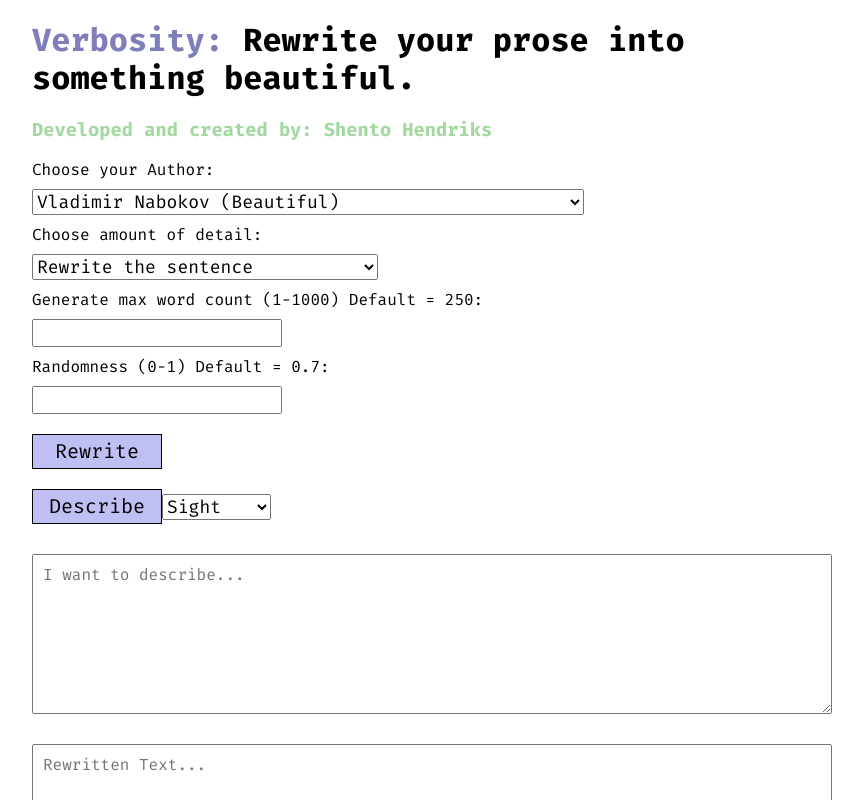
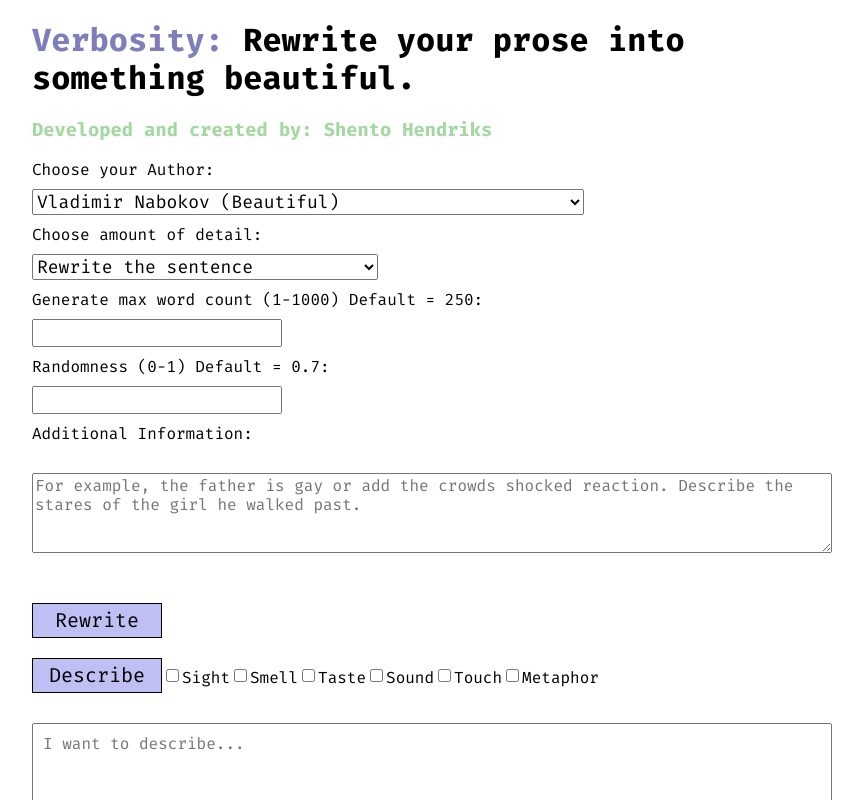
Before and after one commit to ShentoHendriks/webapp, a Next.js app: page / in a window 1280 px wide. Shown: the top 800 px of the page, without its empty margins (208-1071 px from the left). Built offline with nearby package versions, Linux system fonts and the light colour scheme.

Commit message:
Added multiple Description + Additional information

```diff
--- a/pages/index.js
+++ b/pages/index.js
@@ -12,7 +12,15 @@ export default function Home() {
   const detail = useRef(null);
   const maxwords = useRef(null);
   const randomness = useRef(null);
-  const senses = useRef(null);
+  const additionalInformation = useRef(null);
+
+  //Senses
+  const sight = useRef(null);
+  const smell = useRef(null);
+  const taste = useRef(null);
+  const sound = useRef(null);
+  const touch = useRef(null);
+  const metaphor = useRef(null);
 
   var input_prompt = "";
 
@@ -74,6 +82,8 @@ export default function Home() {
   async function onSubmitDescribe(event) {
     event.preventDefault();
     input_prompt = "";
+
+    console.log(get_senses_description());
     // Max words
     function isNumeric(value) {
       return /^-?\d+$/.test(value);
@@ -90,17 +100,72 @@ export default function Home() {
     }
 
     // Prompt here for describe
-    input_prompt = `Describe as if ${author.current.value} wrote it. Without saying ${author.current.value}. Using ${senses.current.value}:\n${ref.current.value}`
+    input_prompt;
+
+    function get_senses_description() {
+      var senses_description = "";
+      if (sight.current.checked) {
+        if (senses_description == "") {
+          senses_description = "Using sight."
+        } else {
+          senses_description += " Using sight."
+        }
+      }
+      if (smell.current.checked) {
+        if (senses_description == "") {
+          senses_description += "Using smell."
+        } else {
+          senses_description += " Using smell."
+        }
+      }
+
+      if (taste.current.checked) {
+        if (senses_description == "") {
+          senses_description = "Using taste."
+        } else {
+          senses_description += " Using taste."
+        }
+      }
+
+      if (sound.current.checked) {
+        if (senses_description == "") {
+          senses_description = "Using sound."
+        } else {
+          senses_description += " Using sound."
+        }
+      }
+
+      if (touch.current.checked) {
+        if (senses_description == "") {
+          senses_description = "Using touch."
+        } else {
+          senses_description += " Using touch."
+        }
+      }
+
+      if (metaphor.current.checked) {
+        if (senses_description == "") {
+          senses_description = "Using a metaphor."
+        } else {
+          senses_description += " Using a metaphor."
+        }
+      }
+      if (senses_description.charAt(senses_description.length - 1) == '.') {
+        senses_description = senses_description.slice(0, -1)
+      }
+      return senses_description
+    }
 
     if (detail.current.value == "Rewrite the sentence") {
-      input_prompt = `Describe as if ${author.current.value} wrote it. Without saying ${author.current.value}. Using ${senses.current.value}:\n'\n${ref.current.value}\n'\n`
+      input_prompt = `Describe as if ${author.current.value} wrote it. Without saying ${author.current.value}. ${get_senses_description()}${". " + additionalInformation.current.value}:\n'\n${ref.current.value}\n'\n`
+      console.log(input_prompt);
     }
 
     if (detail.current.value == "Add more detail") {
-      input_prompt = `Describe immersively as if ${author.current.value} wrote it. Without saying ${author.current.value}. Add more detail. sing ${senses.current.value}:\n'\n${ref.current.value}\n'\n`
+      input_prompt = `Describe immersively as if ${author.current.value} wrote it. Without saying ${author.current.value}. Add more detail. ${get_senses_description()}${". " + additionalInformation.current.value}:\n'\n${ref.current.value}\n'\n`
     }
     if (detail.current.value == "Add as many detail as possible") {
-      input_prompt = `Describe immersively as if ${author.current.value} wrote it. Add as many details as possible. Write as much as you can. Without saying ${author.current.value}. Using ${senses.current.value}:\n'\n${ref.current.value}\n'\n`
+      input_prompt = `Describe immersively as if ${author.current.value} wrote it. Add as many details as possible. Write as much as you can. Without saying ${author.current.value}. ${get_senses_description()}${". " + additionalInformation.current.value}:\n'\n${ref.current.value}\n'\n`
     }
 
     const response = await fetch("/api/generate", {
@@ -133,6 +198,7 @@ export default function Home() {
       }, 2 * i); // speed of generation
     }
   }
+
 
 
   return (
@@ -174,22 +240,28 @@ export default function Home() {
           <div className={styles.margintop}>Randomness (0-1) Default = 0.7:</div>
           <input type="text" className={styles.bigfont} ref={randomness}></input>
 
+          <div className={styles.margintop}>Additional Information:</div>
+          <textarea className={styles.vakextrainfo} ref={additionalInformation} placeholder="For example, the father is gay or add the crowds shocked reaction. Describe the stares of the girl he walked past."></textarea>
+
           <form onSubmit={onSubmit}>
             <input className={styles.button} type="submit" value="Rewrite" />
           </form>
 
           <form onSubmit={onSubmitDescribe}>
             <input className={styles.button} type="submit" value="Describe" />
-            <select className={styles.bigfont} ref={senses}>
-            <option value="sight">Sight</option>
-            <option value="smell">Smell</option>
-            <option value="taste">Taste</option>
-            <option value="sound">Sound</option>
-            <option value="touch">Touch</option>
-            <option value="metaphor">Metaphor</option>
-          </select>
+            <input ref={sight} type="checkbox" value=""></input>
+            <label>Sight</label>
+            <input ref={smell} type="checkbox" value="smell" ></input>
+            <label>Smell</label>
+            <input ref={taste} type="checkbox" value="taste"></input>
+            <label>Taste</label>
+            <input ref={sound} type="checkbox" value="sound"></input>
+            <label>Sound</label>
+            <input ref={touch} type="checkbox" value="touch"></input>
+            <label>Touch</label>
+            <input ref={metaphor} type="checkbox" value="metaphor"></input>
+            <label>Metaphor</label>
           </form>
-
           <textarea className={styles.vakinput} ref={ref} placeholder="I want to describe..."></textarea>
           <textarea className={styles.vakouput} placeholder="Rewritten Text..." ref={output}></textarea>
         </div>
@@ -201,17 +273,17 @@ export default function Home() {
 
   // functions here for cleaner code
   function get_import_prompt() {
-    input_prompt = `Rewrite as if ${author.current.value} wrote it. Without saying ${author.current.value}:\n${ref.current.value}`
+    input_prompt = `Rewrite as if ${author.current.value} wrote it. Without saying ${author.current.value}${". " + additionalInformation.current.value}:\n${ref.current.value}`
 
     if (detail.current.value == "Rewrite the sentence") {
-      input_prompt = `Rewrite as if ${author.current.value} wrote it. Without saying ${author.current.value}:\n'\n${ref.current.value}\n'\n`
+      input_prompt = `Rewrite as if ${author.current.value} wrote it. Without saying ${author.current.value}${". " + additionalInformation.current.value}:\n'\n${ref.current.value}\n'\n`
     }
 
     if (detail.current.value == "Add more detail") {
-      input_prompt = `Rewrite immersively as if ${author.current.value} wrote it. Without saying ${author.current.value}. Add more detail:\n'\n${ref.current.value}\n'\n`
+      input_prompt = `Rewrite immersively as if ${author.current.value} wrote it. Without saying ${author.current.value}. Add more detail${". " + additionalInformation.current.value}:\n'\n${ref.current.value}\n'\n`
     }
     if (detail.current.value == "Add as many detail as possible") {
-      input_prompt = `Rewrite immersively as if ${author.current.value} wrote it. Add as many details as possible. Write as much as you can. Without saying ${author.current.value}:\n'\n${ref.current.value}\n'\n`
+      input_prompt = `Rewrite immersively as if ${author.current.value} wrote it. Add as many details as possible. Write as much as you can. Without saying ${author.current.value}${". " + additionalInformation.current.value}:\n'\n${ref.current.value}\n'\n`
     }
   }
 
--- a/pages/index.module.css
+++ b/pages/index.module.css
@@ -56,7 +56,16 @@
 .margintop {
   margin-top: 10px;
 }
-
+.vakextrainfo {
+  box-sizing: border-box;
+  display: block;
+  width: 100%;
+  height: 10vh;
+  margin: 30px auto;
+  font-family: 'Fira Mono', monospace;
+  font-size: 16px;
+  color: #383838;
+}
 .vakinput {
   box-sizing: border-box;
   padding: 10px;
```
